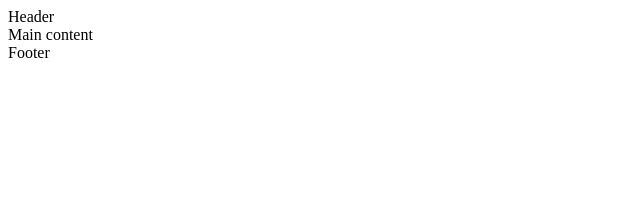
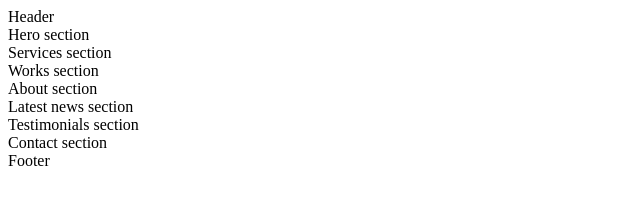
Before and after one commit to Daniel-Williams-ux/Techium, a plain HTML site: page index.html in a window 1280 px wide. Shown: the whole page, without its empty margins (0-640 px from the left). Drawn offline with Linux system fonts and the light colour scheme.

Commit message:
Add main section

```diff
--- a/index.html
+++ b/index.html
@@ -10,7 +10,15 @@
   </head>
   <body>
     <header>Header</header>
-    <main>Main content</main>
+    <main>
+      <section>Hero section</section>
+      <section>Services section</section>
+      <section>Works section</section>
+      <section>About section</section>
+      <section>Latest news section</section>
+      <section>Testimonials section</section>
+      <section>Contact section</section>
+    </main>
     <footer>Footer</footer>
   </body>
 </html>
```
